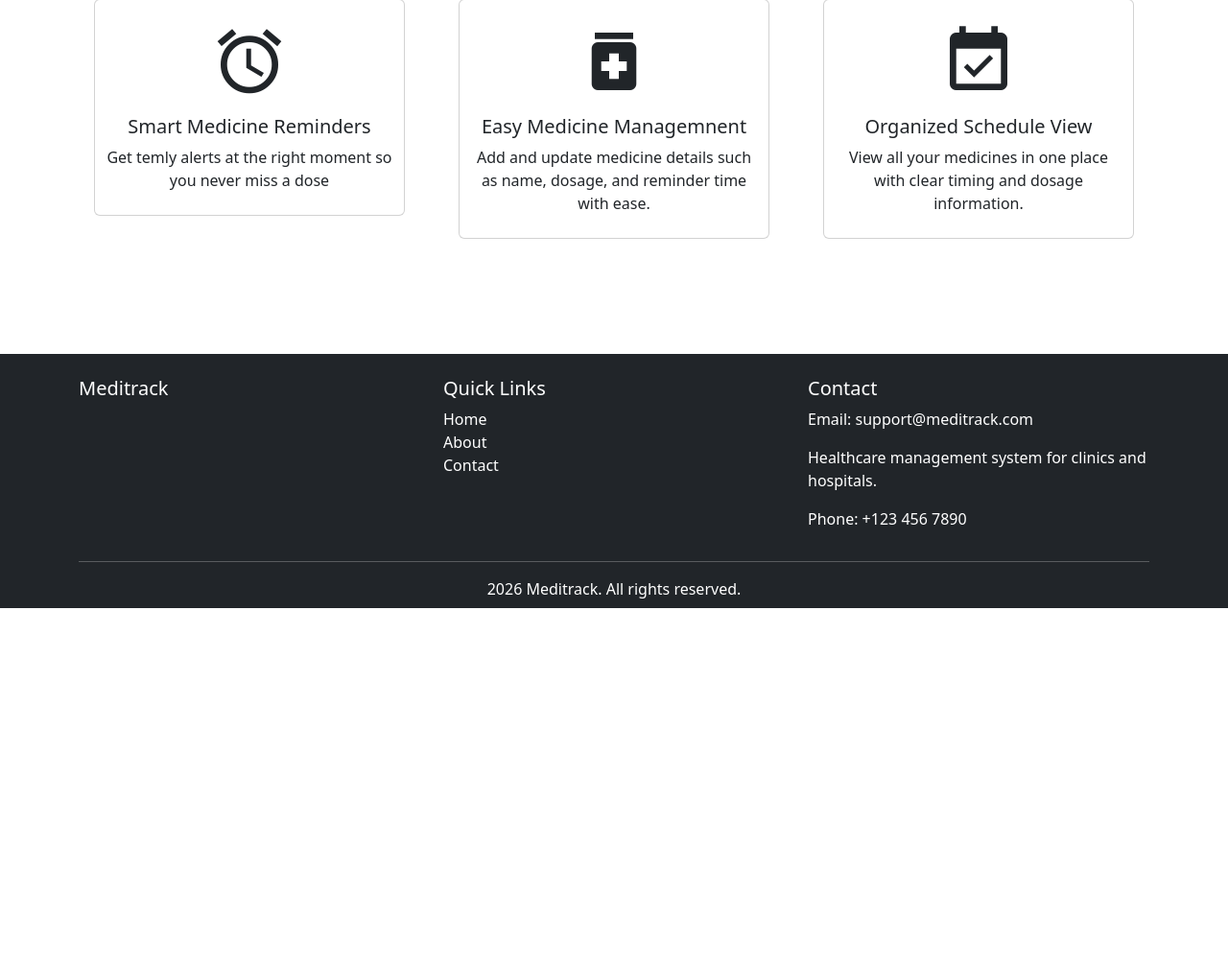
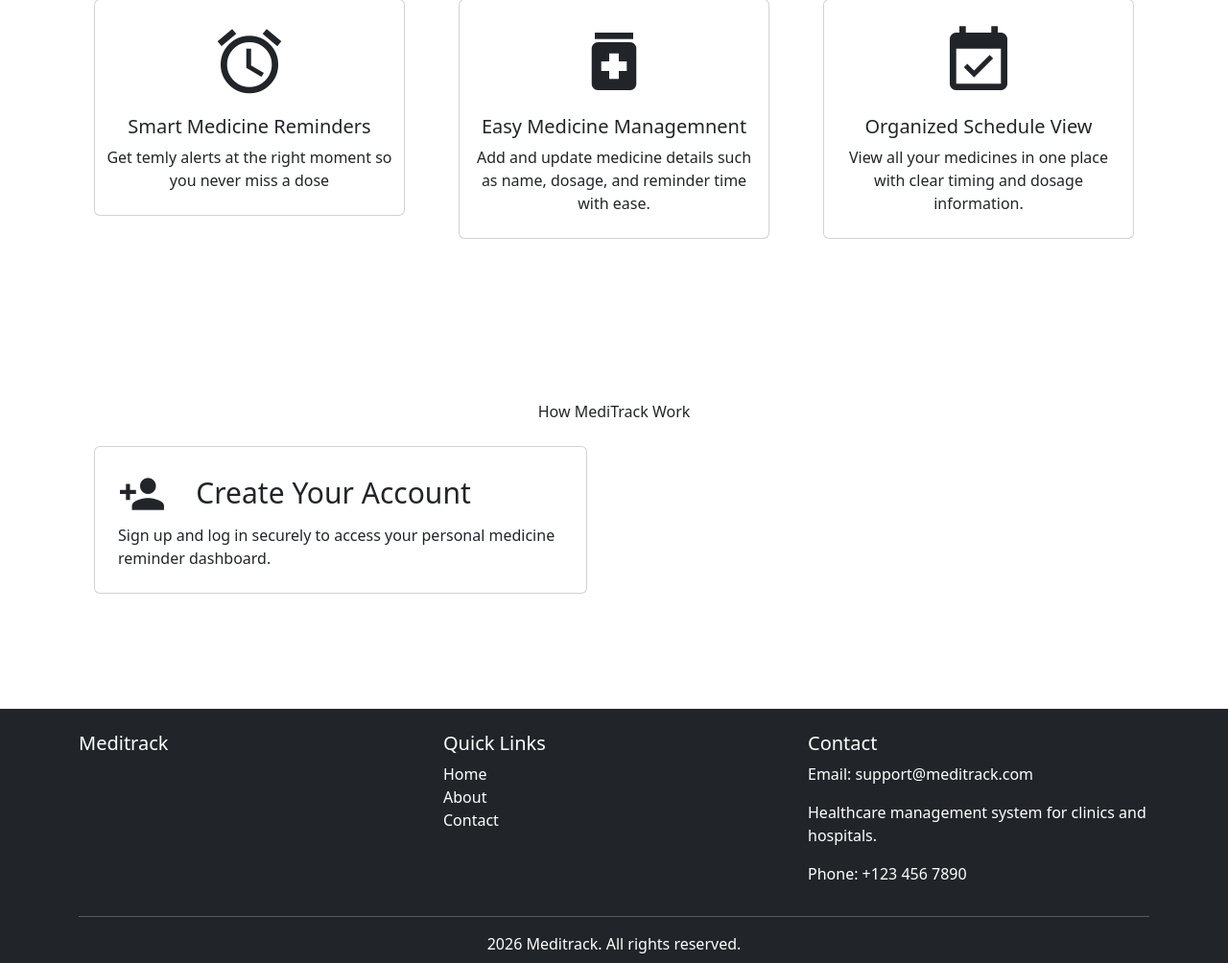
Before and after one commit to mudabeer/meditrack, a Flask app: page / in a window 1280 px wide. Shown: the part 731-1735 px from the top of the page at 96% size. Before the commit the page ends 1365 px from the top, so only its background shows below. Run offline with Flask 3, Linux system fonts and the light colour scheme.

Commit message:
started adding how it work section

```diff
--- a/static/style.css
+++ b/static/style.css
@@ -8,24 +8,23 @@
 }
 
 .material-icons.md-20 { font-size: 80px; }
+.material-icons.md-10 { font-size: 50px; }
 
-.card {
+
+.card-features {
     border: none;
     transition: transform 0.3s ease-in-out, box-shadow 0.3s ease-in-out;
 }
 
-.card:hover {
+.card-features:hover {
     transform: scale(1.05);
     box-shadow: 0 8px 20px rgba(73, 104, 107, 0.644);
 }
 
-.card-features {
-    background-color: rgb(160, 110, 40);
-    color: rgb(239, 244, 244);
-    cursor: pointer;
+.step-title {
+    font-size: 30px;
 }
 
-.card-features:hover {
-    background-color: cadetblue;
-    color:  black;
-}
+.bg-white-shade [
+    background-color
+]
--- a/templates/index.html
+++ b/templates/index.html
@@ -51,4 +51,21 @@
         </div>
     </section>
 
+    <section id="how-it-work" class="py-5 mt-5">
+        <div class="container">
+            <div class="title text-center">How MediTrack Work</div>
+            <div class="row ">
+                <div class="col-lg-6 my-2">
+                    <div class="card py-4 m-3 px-4 ">
+                        <div class="row align-items-center">
+                            <div class="col-2"><i class="material-icons md-10">person_add</i></div>
+                            <div class="col-8"><h5 class="card-title step-title ">Create Your Account</h5></div>
+                        </div>
+                        <h10>Sign up and log in securely to access your personal medicine reminder dashboard.</h10>
+                    </div>
+                </div>
+            </div>
+        </div>
+    </section>
+
 {% endblock %}
```
